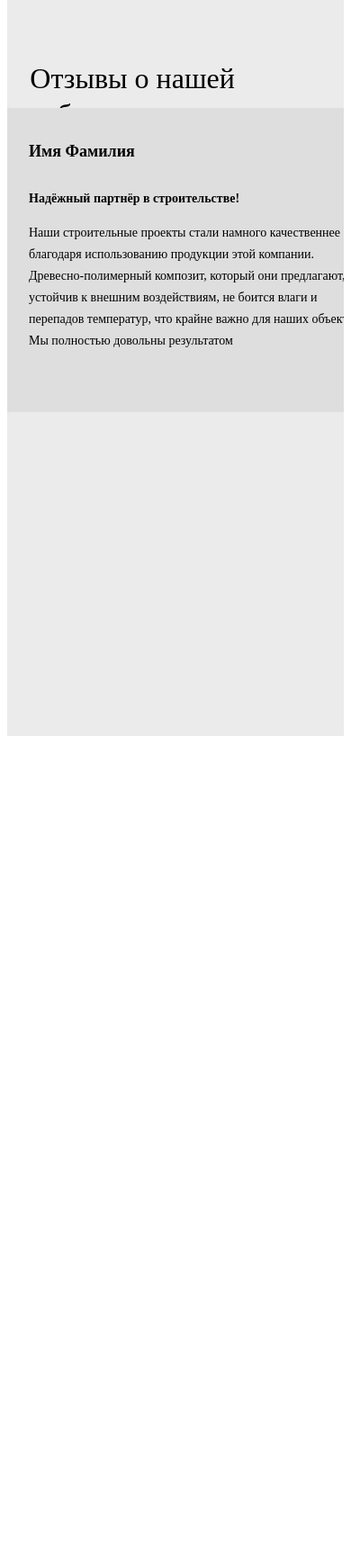
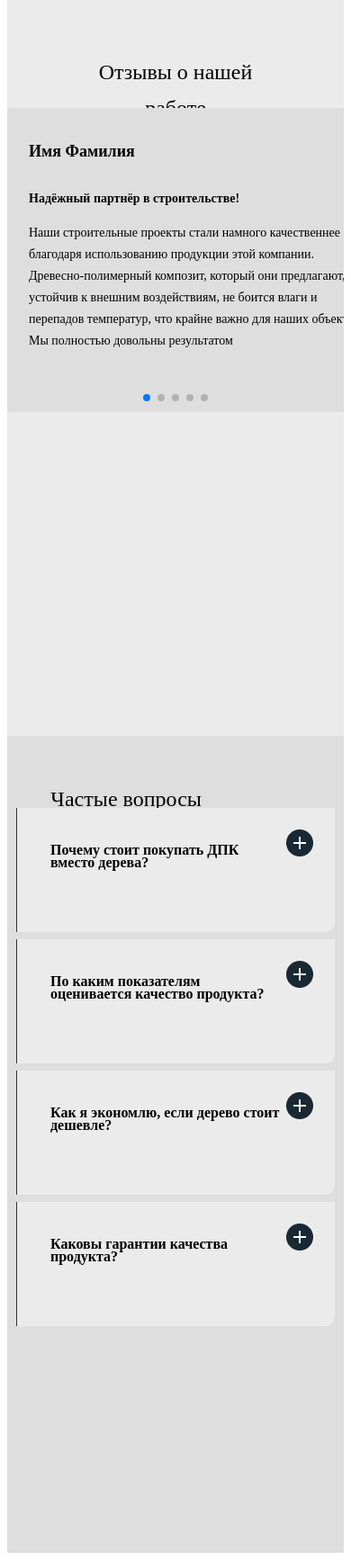
Before and after one commit to kyuubi-Yhp/webCanapeTest, a website built with Parcel: page src/index.html in a window 390 px wide. Shown: the part 1600-3334 px from the top of the page at 90% size. Before the commit the page ends 2426 px from the top, so only its background shows below. Built offline with nearby package versions, Linux system fonts and the light colour scheme.

Commit message:
add full  section questions

```diff
--- a/src/css/index.css
+++ b/src/css/index.css
@@ -1,5 +1,6 @@
 @import "../css/header.css";
 @import "../css/reviews.css";
+@import "../css/questions.css";
 
 /* @font-face {
   font-family: ;
--- /dev/null
+++ b/src/css/questions.css
@@ -0,0 +1,140 @@
+.questions {
+  position: relative;
+  padding: 200px 0 100px 0;
+  min-height: 798px;
+  background-color: #DEDEDE;
+}
+
+.title__questions {
+  position: absolute;
+  top: 120px;
+  left: 21%;
+  transform: translateX(-18%);
+  font-weight: 500;
+  font-size: 32px;
+  line-height: 40px;
+}
+
+.container__questions {
+  position: relative;
+  max-width: 1320px;
+  height: auto;
+  margin: 0 auto;
+}
+
+.box__questions {
+  transition: height 0.6s linear;
+  border-left: 1px solid #333;
+  border-bottom-right-radius: 10px;
+  height: 84px;
+  position: relative;
+  padding: 27px 60px 27px 37px;
+  margin-bottom: 8px;
+  background-color: #ECEBEB;
+}
+
+.box__questions-active {
+  height: 180px;
+}
+
+.title__inside-questions {
+  transition: margin-bottom 0.6s ease;
+  font-weight: 600;
+  font-size: 20px;
+  line-height: 24px;
+  letter-spacing: 0%;
+}
+
+.title__inside-questions-active {
+  margin-bottom: 32px;
+}
+
+.text__questions {
+  transition: opacity 0.4s ease;
+  opacity: 0;
+  font-weight: 400;
+  font-size: 16px;
+  line-height: 24px;
+  max-width: 1100px;
+}
+
+.text__questions-active {
+  opacity: 1;
+}
+
+
+.btn__open {
+  position: absolute;
+  top: 24px;
+  right: 24px;
+  cursor: pointer;
+  width: 30px;
+  height: 30px;
+}
+
+.btn__open::after {
+  content: '';
+  display: block;
+  width: 30px;
+  height: 30px;
+  background-size: cover;
+  background-image: url(../img/questionsBtn/plusBtn.png);
+}
+
+.btn__open-active::after {
+  background-image: url(../img/questionsBtn/minusBtn.png);
+}
+
+
+/* ------------- */
+
+@media (max-width: 1440px) {
+  .container__questions {
+    padding: 0 40px;
+  }
+
+  .title__questions {
+    top: 60px;
+  }
+
+  .questions {
+    padding: 150px 0 60px 0;
+  }
+}
+
+@media (max-width: 768px) {
+  .title__inside-questions {
+    font-weight: 600;
+    font-size: 16px;
+    line-height: 14px;
+  }
+  .title__inside-questions-active {
+  margin-bottom: 20px;
+}
+
+  .text__questions {
+    font-weight: 300;
+    font-size: 16px;
+    line-height: 20px;
+  }
+
+
+  .title__questions {
+    font-size: 24px;
+    top: 30px;
+  }
+
+  .questions {
+    padding: 80px 0 30px 0;
+  }
+
+  .container__questions {
+    padding: 0 10px;
+  }
+}
+
+@media (max-width: 530px) {
+  .box__questions-active {
+    height: 250px;
+  }
+}
--- a/src/css/reviews.css
+++ b/src/css/reviews.css
@@ -27,8 +27,7 @@
   height: 338px;
 }
 
-.swiper-slide {
-}
+.swiper-slide {}
 
 .contant__box {
   padding: 32px;
@@ -122,7 +121,26 @@
 
 /* -------------- */
 
+@media (max-width: 2200px) {
+      .swiper-pagination {
+    display: none;
+  }
+}
+
+
 @media (max-width: 1440px) {
+
+    .swiper-pagination {
+    display: none;
+  }
+
+  .title__reviews {
+      font-size: 24px;
+      text-align: center;
+    left: 50%;
+    transform: translateX(-50%);
+  }
+
   .box__position-arrow {
     max-width: 760px;
   }
@@ -147,24 +165,36 @@
 }
 
 @media (max-width: 768px) {
+      .swiper-pagination {
+    display: block;
+  }
+
   .box__position-arrow {
     max-width: 400px;
   }
+
   .swiper-button-prev1 {
     left: -24px;
   }
+
   .swiper-button-next2 {
     right: -24px;
   }
 }
+
 @media (max-width: 450px) {
+  .contant__box {
+    height: 350px;
+  }
   .box__position-arrow {
     max-width: 400px;
   }
+
   .swiper-button-prev1 {
     display: none;
 
   }
+
   .swiper-button-next2 {
     display: none;
   }
--- a/src/index.html
+++ b/src/index.html
@@ -34,8 +34,8 @@
     <section class="reviews">
       <h1 class="title__reviews">Отзывы о нашей работе</h1>
       <div class="box__position-arrow">
-      <div class="swiper">
-        <div class="swiper-wrapper">
+        <div class="swiper">
+          <div class="swiper-wrapper">
 
             <div class="swiper-slide">
               <div class="contant__box">
@@ -96,13 +96,44 @@
               </div>
             </div>
           </div>
+          <div class="swiper-pagination"></div>
 
         </div>
         <div class="swiper-button-prev1"></div>
         <div class="swiper-button-next2"></div>
       </div>
     </section>
+    <section class="questions">
+      <h1 class="title__questions">Частые вопросы</h1>
+      <div class="container__questions">
+        <div class="box__questions">
+          <h2 class="title__inside-questions">Почему стоит покупать ДПК вместо дерева?</h2>
+          <p class="text__questions">Срок полезной эксплуатации качественного ДПК минимум в два раза дольше дерева, а
+            также ДПК пожаробезопасен и не требует регулярных затрат наежегодный уход.</p>
+          <div class="btn__open"></div>
+        </div>
+        <div class="box__questions">
+          <h2 class="title__inside-questions">По каким показателям оценивается качество продукта?</h2>
+          <p class="text__questions">2Срок полезной эксплуатации качественного ДПК минимум в два раза дольше дерева, а
+            также ДПК пожаробезопасен и не требует регулярных затрат наежегодный уход.</p>
+          <div class="btn__open"></div>
+        </div>
+        <div class="box__questions">
+          <h2 class="title__inside-questions">Как я экономлю, если дерево стоит дешевле?</h2>
+          <p class="text__questions">3Срок полезной эксплуатации качественного ДПК минимум в два раза дольше дерева, а
+            также ДПК пожаробезопасен и не требует регулярных затрат наежегодный уход.</p>
+          <div class="btn__open"></div>
+        </div>
+        <div class="box__questions">
+          <h2 class="title__inside-questions">Каковы гарантии качества продукта?</h2>
+          <p class="text__questions">3Срок полезной эксплуатации качественного ДПК минимум в два раза дольше дерева, а
+            также ДПК пожаробезопасен и не требует регулярных затрат наежегодный уход.</p>
+          <div class="btn__open"></div>
+        </div>
+      </div>
+    </section>
   </main>
+  <script src="js/popitQuestions.js"></script>
   <script type="module" src="js/swiper.js">
 
   </script>
--- /dev/null
+++ b/src/js/popitQuestions.js
@@ -0,0 +1,16 @@
+const btnOpenList = document.querySelectorAll('.btn__open');
+
+btnOpenList.forEach(function (btn) {
+  btn.addEventListener('click', function () {
+    const box = btn.closest('.box__questions')
+    const title = box.querySelector('.title__inside-questions')
+    const text = box.querySelector('.text__questions')
+    const btnOpen = box.querySelector('.btn__open')
+
+
+    title.classList.toggle('title__inside-questions-active');
+    text.classList.toggle('text__questions-active');
+    btnOpen.classList.toggle('btn__open-active')
+    box.classList.toggle('box__questions-active')
+  })
+})
--- a/src/js/swiper.js
+++ b/src/js/swiper.js
@@ -1,16 +1,12 @@
 import Swiper from 'swiper';
-import { Navigation } from 'swiper/modules';
-
-// Подключаем стили подключаем бандл так как parcel выдает ошибку если подключать отдельно
+import { Navigation, Pagination } from 'swiper/modules';
 import 'swiper/swiper-bundle.css';
 
-
-// Инициализируем слайдер
 const swiper = new Swiper('.swiper', {
-  modules: [Navigation],
+  modules: [Navigation, Pagination],
   loop: true,
   slidesPerView: 3,
-  spaceBetween: 24, // отступы между слайдами (в px)
+  spaceBetween: 24,
   speed: 1000,
   grabCursor: true,
   navigation: {
@@ -21,14 +17,26 @@ const swiper = new Swiper('.swiper', {
     0: {
       slidesPerView: 1,
       spaceBetween: 16,
+      pagination: {
+        el: '.swiper-pagination',
+        clickable: true,
+      },
     },
     768: {
       slidesPerView: 2,
       spaceBetween: 18,
+      pagination: {
+        el: '.swiper-pagination',
+        clickable: false, // или можешь вообще не указывать, чтобы отключить
+      },
     },
     1441: {
       slidesPerView: 3,
       spaceBetween: 24,
+      pagination: {
+        el: '.swiper-pagination',
+        clickable: false,
+      },
     },
-  }
+  },
 });
```
Also changed, not shown: src/img/questionsBtn/minusBtn.png (added), src/img/questionsBtn/plusBtn.png (added), 2 other files. Lines whose indentation alone changed are shown as unchanged.
